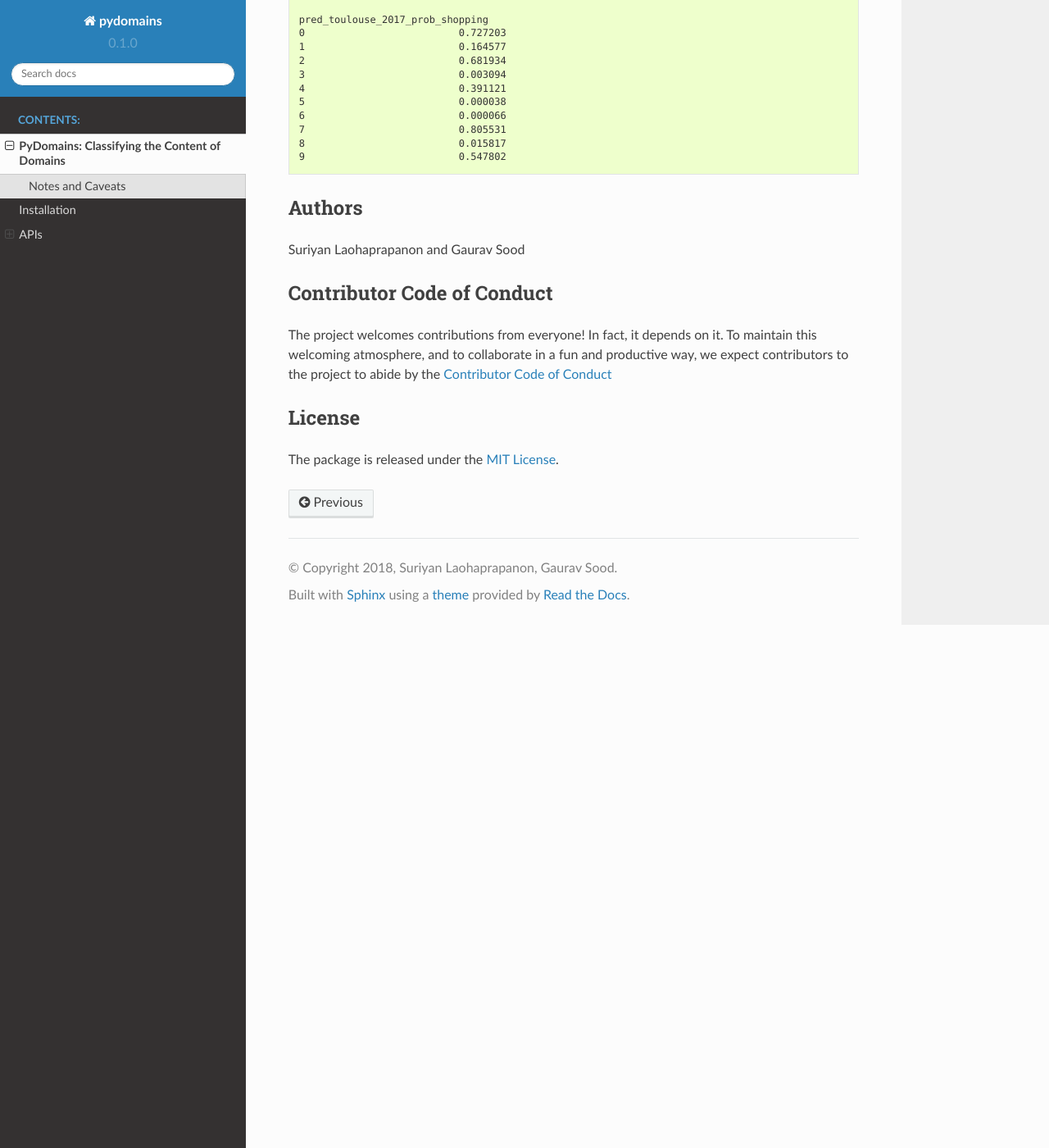
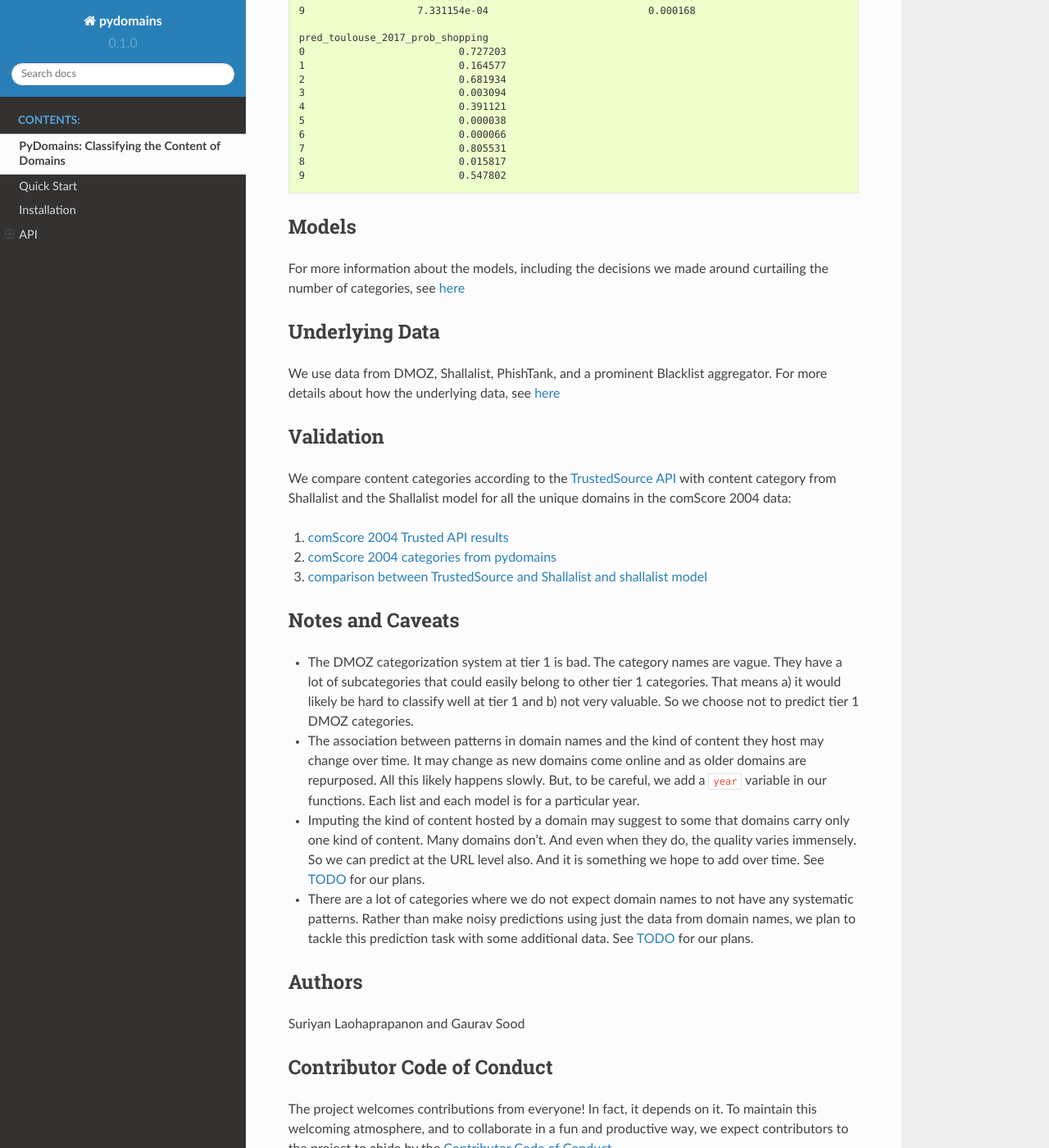
Before and after one commit to themains/pydomains, a Sphinx documentation site: the page built from docs/source/pydomains.rst, in a window 1280 px wide and 1400 px high, scrolled down 4169 px. Shown: the whole window at 82% size. Built offline with Sphinx 7.4.7 and the Read the Docs theme 2.0.0, drawn with Linux system fonts in a browser that asks for light colours; some of the changed text lies outside the part shown.

Commit message:
updated docs

```diff
--- a/docs/source/pydomains.rst
+++ b/docs/source/pydomains.rst
@@ -17,32 +17,34 @@
 corresponding category (or categories). If it isn't, the package uses a
 trained model to predict the kind of content hosted by the domain.
 
-Notes and Caveats
-~~~~~~~~~~~~~~~~~
 
--  The DMOZ categorization system at tier 1 is bad. The category names
-   are vague. They have a lot of subcategories that could easily belong
-   to other tier 1 categories. That means a) it would likely be hard to
-   classify well at tier 1 and b) not very valuable. So we choose not to
-   predict tier 1 DMOZ categories.
+Quick Start
+------------
 
--  The association between patterns in domain names and the kind of
-   content they host may change over time. It may change as new domains
-   come online and as older domains are repurposed. All this likely
-   happens slowly. But, to be careful, we add a ``year`` variable in our
-   functions. Each list and each model is for a particular year.
+::
 
--  Imputing the kind of content hosted by a domain may suggest to some
-   that domains carry only one kind of content. Many domains don't. And
-   even when they do, the quality varies immensely. So we can predict at
-   the URL level also. And it is something we hope to add over time. See
-   `TODO <TODO>`__ for our plans.
+    import pandas as pd
+    from pydomains import *
 
--  There are a lot of categories where we do not expect domain names to
-   not have any systematic patterns. Rather than make noisy predictions
-   using just the data from domain names, we plan to tackle this
-   prediction task with some additional data. See `TODO <TODO>`__ for
-   our plans.
+    # Get help
+    help(dmoz_cat)
+
+    # Load data
+    df = pd.read_csv('./pydomains/examples/input-header.csv')
+
+    #  df
+    #       label                                url
+    #   0   test1                        topshop.com
+    #   1   test2                   beyondrelief.com
+
+    # Get the Content Category from DMOZ, phishtank
+    df_dmoz  = dmoz_cat(df, domain_names = 'url')
+    df_phish = phish_cat(df, domain_names = 'url')
+
+    # Predicted category from shallalist, toulouse
+    df_shalla   = pred_shalla(df, domain_names = 'url')
+    df_toulouse = pred_toulouse(df, domain_names = 'url')
+
 
 Installation
 ------------
@@ -54,8 +56,8 @@
     pip install pydomains
 
 
-APIs
-----
+API
+------
 
 .. automodule:: pydomains
    :members:
@@ -256,6 +258,60 @@
     8                          0.015817
     9                          0.547802
 
+
+Models
+~~~~~~~~~~~~~~~~
+
+For more information about the models, including the decisions we made around
+curtailing the number of categories, see `here <./pydomains/models/>`__
+
+Underlying Data
+~~~~~~~~~~~~~~~~
+
+We use data from DMOZ, Shallalist, PhishTank, and a prominent Blacklist aggregator.
+For more details about how the underlying data, see `here <./pydomains/data/>`__
+
+Validation
+~~~~~~~~~~~~~~~~~
+
+We compare content categories according to the `TrustedSource API <https://www.trustedsource.org>`__
+with content category from Shallalist and the Shallalist model for all the unique domains in the
+comScore 2004 data:
+
+1. `comScore 2004 Trusted API results <http://dx.doi.org/10.7910/DVN/BPS1OK>`__
+
+2. `comScore 2004 categories from pydomains <./pydomains/app/comscore-2004.ipynb>`__
+
+3. `comparison between TrustedSource and Shallalist and shallalist model <./pydomains/app/comscore-2004-eval.ipynb>`__
+
+
+Notes and Caveats
+~~~~~~~~~~~~~~~~~
+
+-  The DMOZ categorization system at tier 1 is bad. The category names
+   are vague. They have a lot of subcategories that could easily belong
+   to other tier 1 categories. That means a) it would likely be hard to
+   classify well at tier 1 and b) not very valuable. So we choose not to
+   predict tier 1 DMOZ categories.
+
+-  The association between patterns in domain names and the kind of
+   content they host may change over time. It may change as new domains
+   come online and as older domains are repurposed. All this likely
+   happens slowly. But, to be careful, we add a ``year`` variable in our
+   functions. Each list and each model is for a particular year.
+
+-  Imputing the kind of content hosted by a domain may suggest to some
+   that domains carry only one kind of content. Many domains don't. And
+   even when they do, the quality varies immensely. So we can predict at
+   the URL level also. And it is something we hope to add over time. See
+   `TODO <TODO>`__ for our plans.
+
+-  There are a lot of categories where we do not expect domain names to
+   not have any systematic patterns. Rather than make noisy predictions
+   using just the data from domain names, we plan to tackle this
+   prediction task with some additional data. See `TODO <TODO>`__ for
+   our plans.
+
 Authors
 ~~~~~~~
 
```
